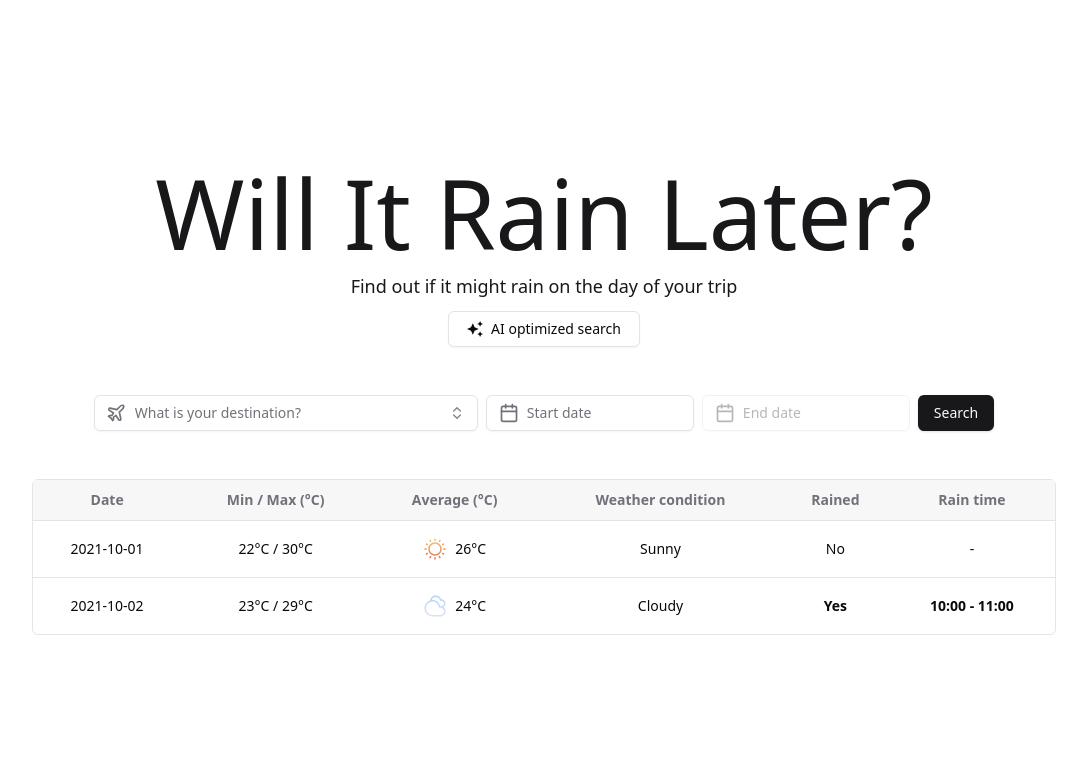
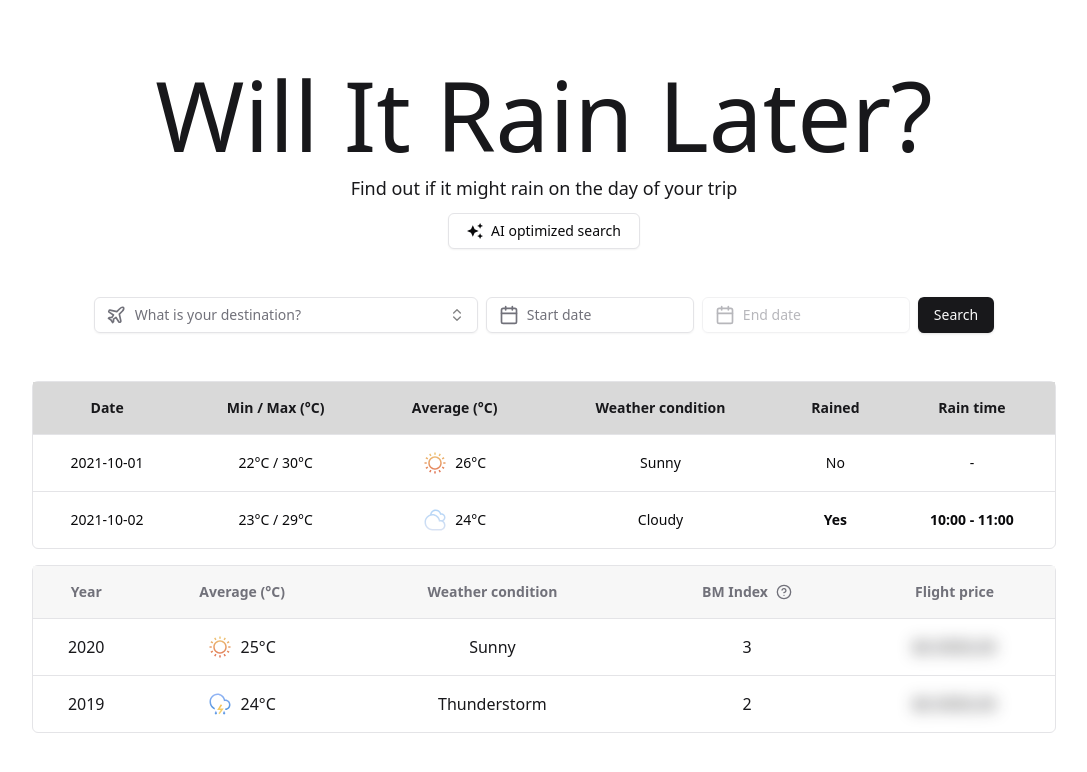
Before and after one commit to pedrodecf/will-it-rain-later-web, a React (Vite) app: page / in a window 1280 px wide. Shown: the top 772 px of the page, without its empty margins (96-1183 px from the left). Built offline with nearby package versions, Linux system fonts and the light colour scheme.

Commit message:
tabela de histórico de anos

```diff
--- a/src/components/ui/table/data-table.tsx
+++ b/src/components/ui/data-table.tsx
@@ -19,12 +19,16 @@ interface DataTableProps<TData, TValue> {
    columns: ColumnDef<TData, TValue>[]
    data: TData[]
    className?: string
+   headerClassName?: string
+   rowClassName?: string
 }
 
 export function DataTable<TData, TValue>({
    columns,
    data,
    className,
+   headerClassName,
+   rowClassName,
 }: DataTableProps<TData, TValue>) {
    const table = useReactTable({
       data,
@@ -40,7 +44,7 @@ export function DataTable<TData, TValue>({
                   <TableRow key={headerGroup.id}>
                      {headerGroup.headers.map((header) => {
                         return (
-                           <TableHead key={header.id} className="text-center font-bold bg-[#F7F7F7]">
+                           <TableHead key={header.id} className={cn("text-center font-bold bg-[#F7F7F7]", headerClassName)}>
                               {header.isPlaceholder
                                  ? null
                                  : flexRender(
@@ -62,7 +66,7 @@ export function DataTable<TData, TValue>({
                         className="hover:bg-inherit"
                      >
                         {row.getVisibleCells().map((cell) => (
-                           <TableCell key={cell.id} className="py-4">
+                           <TableCell key={cell.id} className={cn("py-4", rowClassName)}>
                               {flexRender(cell.column.columnDef.cell, cell.getContext())}
                            </TableCell>
                         ))}
--- a/src/components/ui/table/columns.tsx
+++ b/src/components/ui/forecast-table/columns.tsx
@@ -1,9 +1,9 @@
 import { ColumnDef } from "@tanstack/react-table"
-import { DataTableType } from "./schema"
+import { ForecastTableType } from "./schema"
 import { getWeatherIcon } from "@/lib/getWeatherIcon"
 import { getWeatherCondition } from "@/lib/getWeatherCondition"
 
-export const columns: ColumnDef<DataTableType>[] = [
+export const forecastTableColumns: ColumnDef<ForecastTableType>[] = [
    {
       accessorKey: "date",
       header: "Date",
--- a/src/components/ui/table/schema.ts
+++ b/src/components/ui/forecast-table/schema.ts
@@ -1,6 +1,6 @@
 import { z } from "zod";
 
-export const dataTableSchema = z.object({
+export const forescastTableSchema = z.object({
    date: z.string(),
    minMax: z.string(),
    average: z.string(),
@@ -9,4 +9,4 @@ export const dataTableSchema = z.object({
    raintime: z.string().optional().nullable(),
 })
 
-export type DataTableType = z.infer<typeof dataTableSchema>;
+export type ForecastTableType = z.infer<typeof forescastTableSchema>;
--- /dev/null
+++ b/src/components/ui/history-table/columns.tsx
@@ -0,0 +1,66 @@
+import { ColumnDef } from "@tanstack/react-table";
+import { HistoryTableType } from "./schema";
+import { getWeatherIcon } from "@/lib/getWeatherIcon";
+import { getWeatherCondition } from "@/lib/getWeatherCondition";
+import { CircleHelp } from "lucide-react";
+import { Tooltip, TooltipContent, TooltipProvider, TooltipTrigger } from "../tooltip";
+
+export const historyTableColumns: ColumnDef<HistoryTableType>[] = [
+   {
+      accessorKey: "year",
+      header: "Year",
+   },
+   {
+      accessorKey: "average",
+      header: "Average (°C)",
+      cell: ({ row }) => {
+         const { average } = row.original
+         const { weather } = row.original
+         return (
+            <div className="flex items-center gap-2 justify-center">
+               <img src={getWeatherIcon(weather)} alt="Weather icon" width={24} height={24} />
+               <span>{average}</span>
+            </div>
+         )
+      },
+   },
+   {
+      accessorKey: "weather",
+      header: "Weather condition",
+      cell: ({ row }) => {
+         const { weather } = row.original
+         return (
+            <span>{getWeatherCondition(weather)}</span>
+         )
+      }
+   },
+   {
+      accessorKey: "bmIndex",
+      header: () => (
+         <span className="flex gap-2 items-center justify-center">
+            BM Index
+            <TooltipProvider delayDuration={0}>
+               <Tooltip>
+                  <TooltipTrigger asChild>
+                     <CircleHelp size={16} />
+                  </TooltipTrigger>
+                  <TooltipContent>
+                     <p className="max-w-xs whitespace-pre-wrap break-words">The BM index indicates the chance of rain throughout
+                        the year. Higher values suggest a smaller chance, but
+                        do not completely rule it out.</p>
+                  </TooltipContent>
+               </Tooltip>
+            </TooltipProvider>
+         </span>
+      ),
+   },
+   {
+      accessorKey: "flightPrice",
+      header: "Flight price",
+      cell: ({ row }) => {
+         return (
+            <span className="blur" > $X.XXXX,XX</span>
+         )
+      }
+   },
+]
--- /dev/null
+++ b/src/components/ui/history-table/schema.ts
@@ -0,0 +1,11 @@
+import { z } from "zod";
+
+export const historyTableSchema = z.object({
+   year: z.string(),
+   average: z.string(),
+   weather: z.enum(["sunny", "cloudy", "partly-cloudy", "heavy-rain", "rain", "rain-sun", "drizzle", "thunderstorm"]),
+   bmIndex: z.string(),
+   flightPrice: z.string().optional().nullable(),
+})
+
+export type HistoryTableType = z.infer<typeof historyTableSchema>;
--- a/src/pages/Home/home-view.tsx
+++ b/src/pages/Home/home-view.tsx
@@ -6,9 +6,11 @@ import { Button } from "@/components/ui/button";
 import { AiButton } from "@/components/ai-button";
 import { addDays } from "date-fns"
 import { CityCombobox } from "@/components/city-combobox";
-import { DataTable } from "@/components/ui/table/data-table";
-import { columns } from "@/components/ui/table/columns";
-import { DataTableType } from "@/components/ui/table/schema";
+import { DataTable } from "@/components/ui/data-table";
+import { forecastTableColumns } from "@/components/ui/forecast-table/columns";
+import { ForecastTableType } from "@/components/ui/forecast-table/schema";
+import { HistoryTableType } from "@/components/ui/history-table/schema";
+import { historyTableColumns } from "@/components/ui/history-table/columns";
 
 type THomeView = {
    formMethods: UseFormReturn<SearchInputType, unknown, SearchOutputType>
@@ -19,7 +21,7 @@ type THomeView = {
 
 export const HomeView = ({ formMethods, onSubmit, isLoading }: THomeView) => {
 
-   const data: DataTableType[] = [
+   const data: ForecastTableType[] = [
       {
          date: "2021-10-01",
          minMax: "22°C / 30°C",
@@ -37,12 +39,41 @@ export const HomeView = ({ formMethods, onSubmit, isLoading }: THomeView) => {
       },
    ]
 
+   const otherData: HistoryTableType[] = [
+      {
+         year: "2020",
+         average: "25°C",
+         weather: "sunny",
+         bmIndex: "3",
+         flightPrice: "R$ 500",
+      },
+      {
+         year: "2019",
+         average: "24°C",
+         weather: "thunderstorm",
+         bmIndex: "2",
+         flightPrice: "R$ 450",
+      },
+   ]
+
    return (
       <div className="min-h-screen h-full flex items-center justify-center bg-background">
          <div className="container max-w-[1024px] text-center flex flex-col">
             {getHero()}
             {getSearchForm()}
-            <DataTable className="mt-12" columns={columns} data={data} />
+            <DataTable
+               className="mt-12"
+               headerClassName="bg-[#D9D9D9] text-primary py-4"
+               columns={forecastTableColumns}
+               data={data}
+            />
+            <DataTable
+               className="mt-4"
+               headerClassName="py-4"
+               rowClassName="text-primary text-base"
+               columns={historyTableColumns}
+               data={otherData}
+            />
          </div>
       </div>
    )
```
